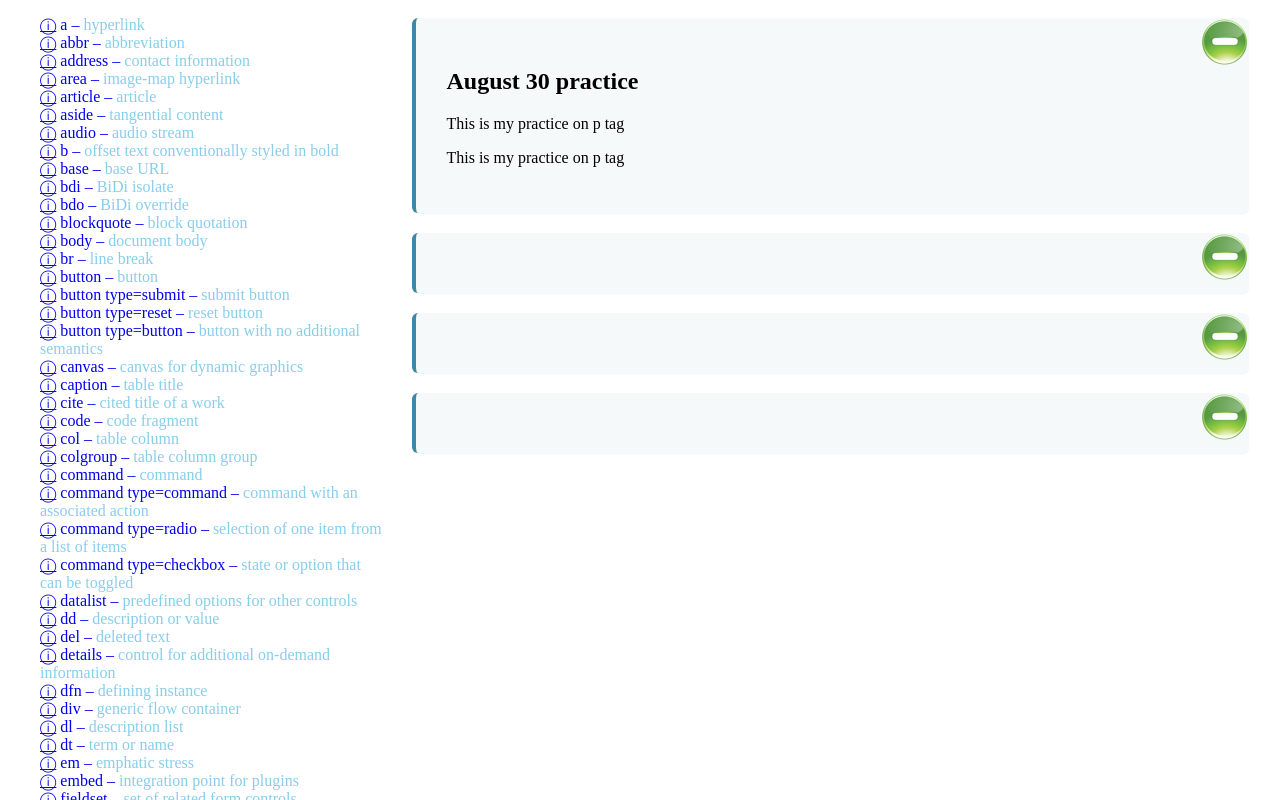
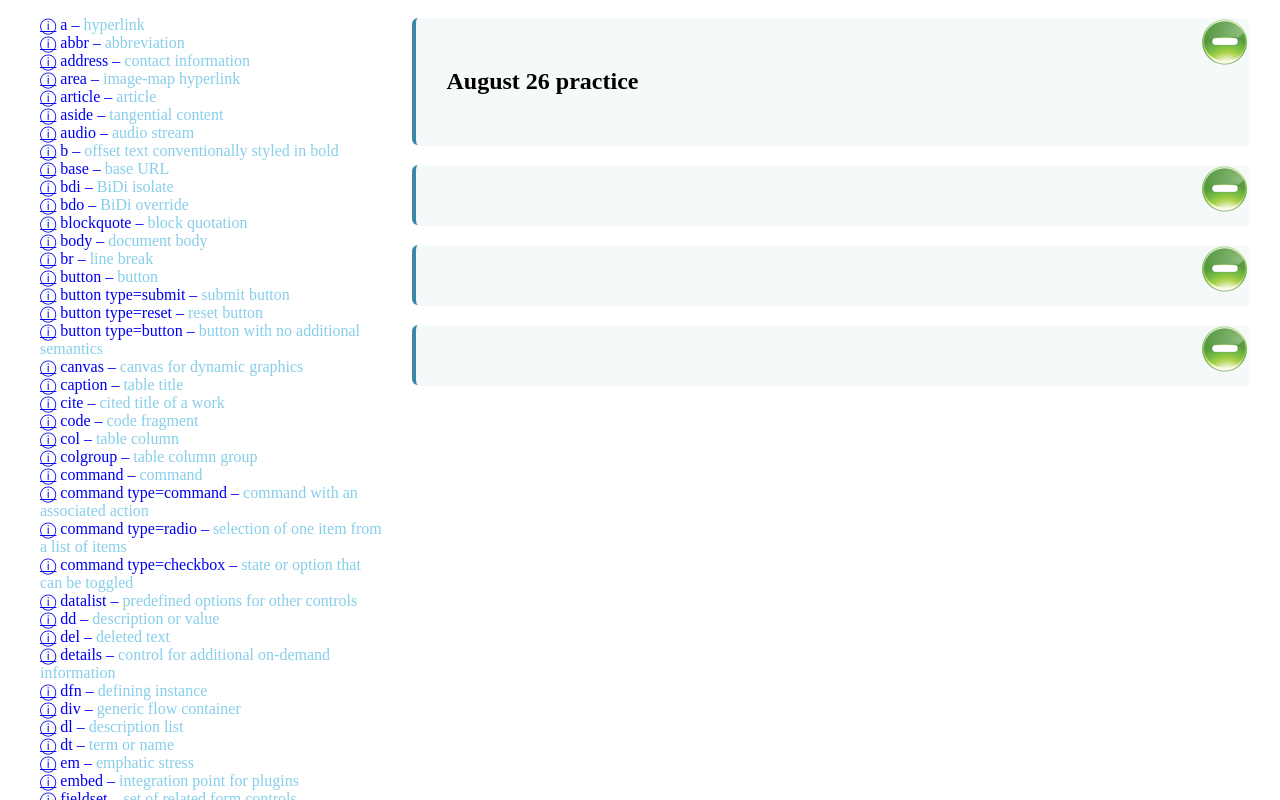
Before and after one commit to zt64/workspace-html-2024, a website: page index.html in a window 1280 px wide. Drawn offline with nearby package versions, Linux system fonts and the light colour scheme.

Commit message:
Update index.html

```diff
--- a/index.html
+++ b/index.html
@@ -20,10 +20,8 @@
 	<div id="side"> </div>
 	<div class="practicearea">
 		<div class="practice">
-			<h2>August 30 practice</h2>
-          <p>This is my practice on p tag</p>
-			<!-- This is a comment   -->
-  <p> This is my practice on p tag</p>
+			<h2>August 26 practice</h2>
+
 		</div>
 
 
```
